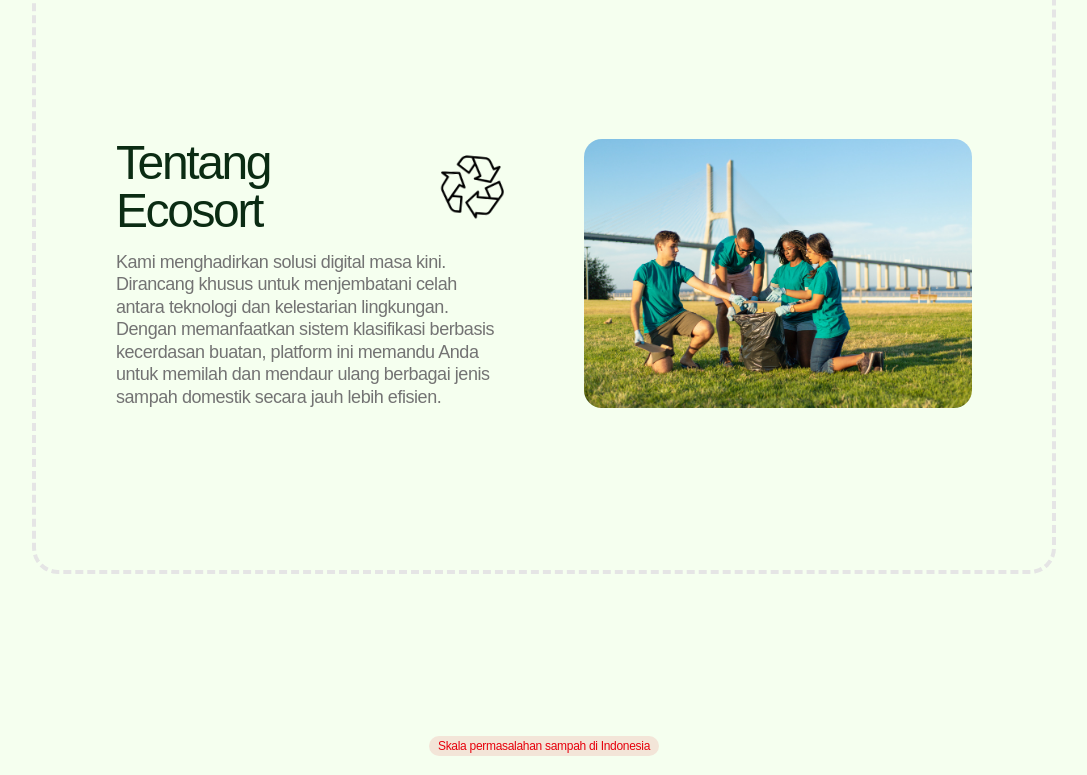
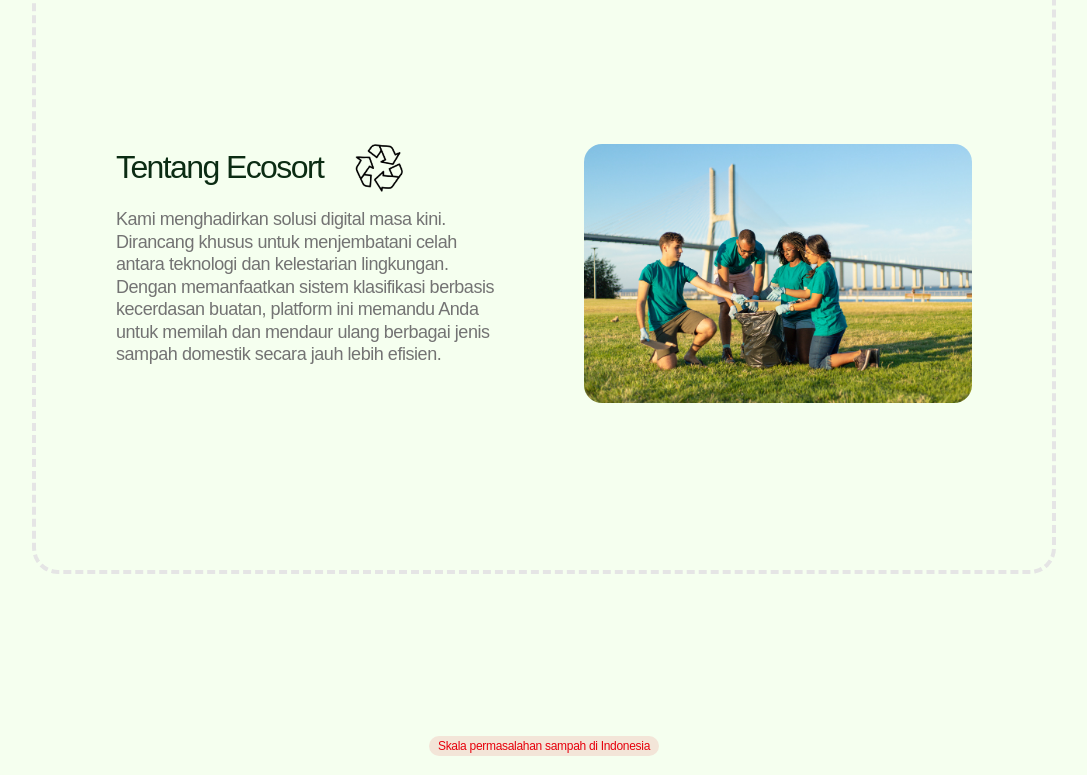
Before and after one commit to dapaalpinnn/ecosort-app, a React (Vite) app: page / in a window 1280 px wide. Shown: the part 660-1435 px from the top of the page, without its empty margins (96-1183 px from the left). Built offline with nearby package versions, Linux system fonts and the light colour scheme.

Commit message:
style: resize about heading and footer buttons

```diff
--- a/src/components/layout/footer/footer-banner.tsx
+++ b/src/components/layout/footer/footer-banner.tsx
@@ -1,6 +1,6 @@
 import { Link } from "react-router-dom"
 import SectionTitle from "@/components/layout/section/section-title"
-import RecycleImage from "@/pages/home/components/recycle-animation"
+import RecycleLogoAnimation from "@/pages/home/components/recycle-animation"
 
 const FooterBanner = () => {
   return (
@@ -11,7 +11,7 @@ const FooterBanner = () => {
       </SectionTitle>
       <Link
         to="/article"
-        className="mt-20 flex w-fit items-center gap-4 rounded-lg bg-accent px-5 py-3 tracking-tight text-foreground"
+        className="mt-20 flex w-fit items-center gap-4 rounded-lg bg-accent px-5 py-3 tracking-tight text-foreground md:gap-6"
         onClick={() => {
           window.scrollTo({
             top: 0,
@@ -19,8 +19,8 @@ const FooterBanner = () => {
           })
         }}
       >
-        <p className="tracking-tight sm:text-xl">Second life, better life</p>
-        <RecycleImage />
+        <p className="tracking-tight sm:text-2xl">Second life, better life</p>
+        <RecycleLogoAnimation size="small" />
       </Link>
     </div>
   )
--- a/src/pages/home/components/recycle-animation.tsx
+++ b/src/pages/home/components/recycle-animation.tsx
@@ -1,14 +1,25 @@
 import { motion } from "motion/react"
 import recycleImage from "@/assets/brand/second-life-better-life.png"
+import { cn } from "@/lib/utils"
 
-const RecycleLogoAnimation = () => {
+type RecycleLogoAnimationProps = {
+  size?: "small" | "medium" | "large"
+}
+
+const RecycleLogoAnimation = ({
+  size = "medium",
+}: RecycleLogoAnimationProps) => {
   return (
     <motion.img
       animate={{ rotate: 360 }}
       transition={{ repeat: Infinity, duration: 5, ease: "linear" }}
       src={recycleImage}
       alt="Recycle"
-      className="w-10 sm:w-12 lg:w-16"
+      className={cn(
+        size === "small" && "w-10",
+        size === "medium" && "w-12",
+        size === "large" && "w-16"
+      )}
     />
   )
 }
--- a/src/pages/home/index.tsx
+++ b/src/pages/home/index.tsx
@@ -56,13 +56,13 @@ const Home = () => {
             <SectionTitle
               withAnimation
               as="h2"
-              className="flex w-full items-center gap-4 text-left md:gap-4 lg:gap-8"
+              className="flex w-full items-center gap-4 text-left md:justify-between md:gap-4 md:text-[26px] lg:justify-start lg:gap-8 lg:text-[32px]"
             >
               Tentang Ecosort <RecycleLogoAnimation />
             </SectionTitle>
             <motion.p
               variants={itemVariants}
-              className="text-left text-lg leading-tight tracking-tight text-muted-foreground"
+              className="justify-between text-left text-lg leading-tight tracking-tight text-muted-foreground"
             >
               Kami menghadirkan solusi digital masa kini. Dirancang khusus untuk
               menjembatani celah antara teknologi dan kelestarian lingkungan.
```
